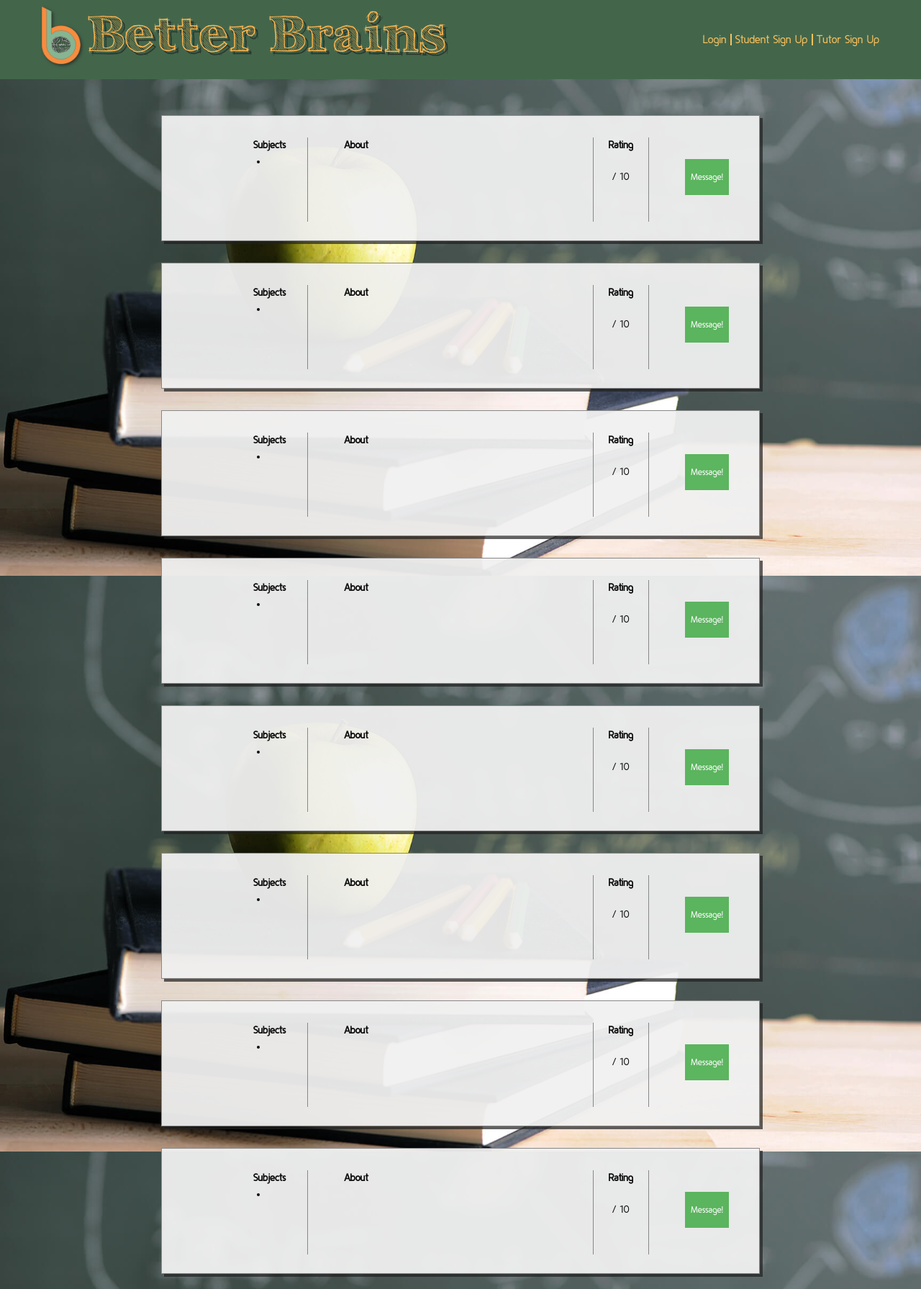
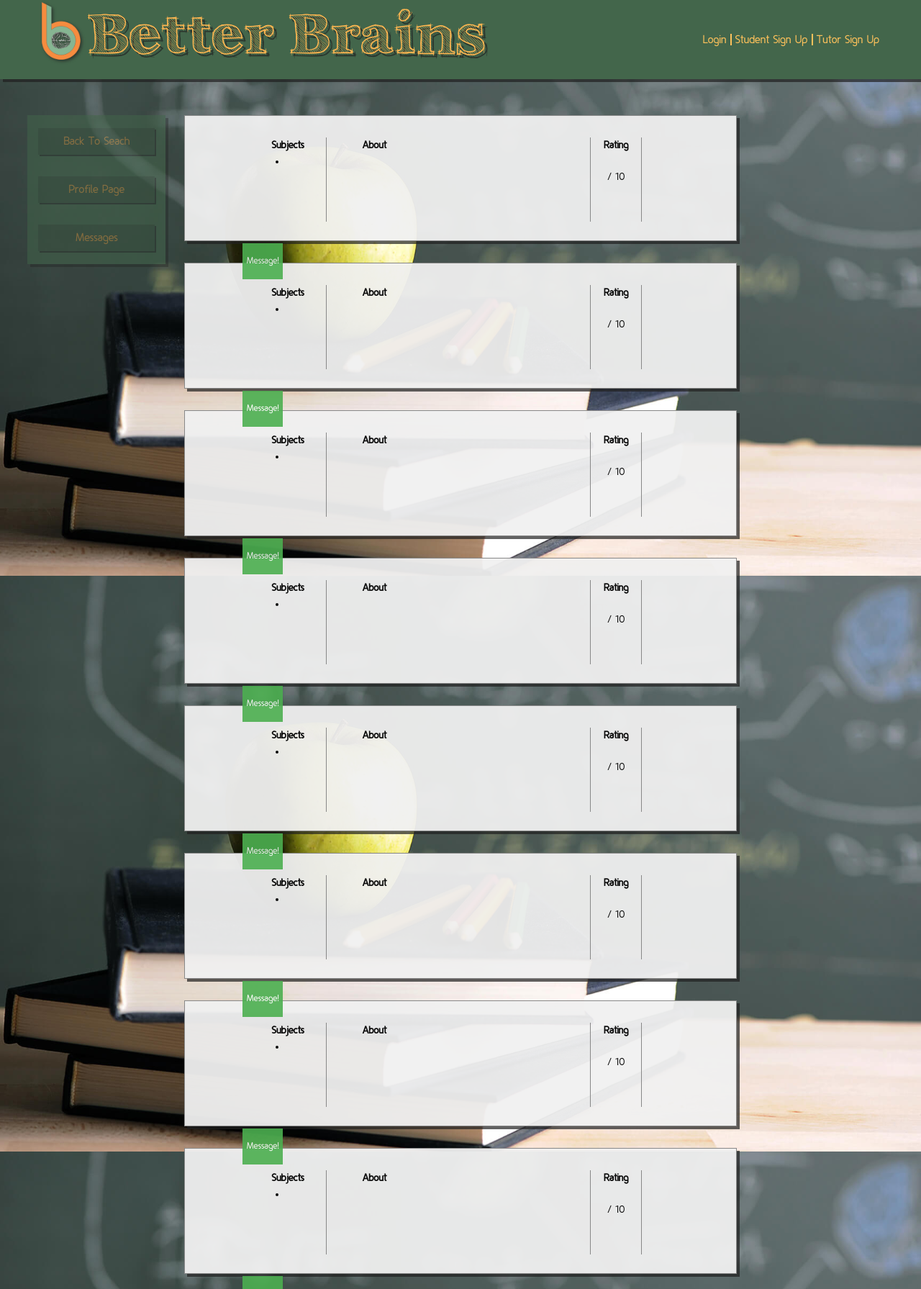
Before and after one commit to mel177/project-two, a Node server app: template views/results.handlebars in a window 1280 px wide. Shown: the top 1791 px of the page at 72% size. Run offline with Node 20, Linux system fonts and the light colour scheme; the template is opened without the code that fills it: values that come from a table or form of the project are taken from there, others are empty; tables that the repository leaves empty hold one stand-in row (values such as "Sample post"); some libraries are stand-ins or nearby versions.

Commit message:
added side links

```diff
--- a/public/styles/styles.css
+++ b/public/styles/styles.css
@@ -11,6 +11,7 @@
 .top-bar {
   background: #43664b;
   height: 110px;
+  box-shadow: 4px 4px #202020b4;
 }
 
 .top-bar-left {
@@ -29,7 +30,7 @@
 .title {
   color: #ffb751;
   font-family: 'Title';
-  font-size: 72px;
+  font-size: 500%;
   text-shadow: 4px 4px #202020b4;
 }
 
@@ -114,10 +115,43 @@
   margin-right: auto;
 }
 
+.sideBar {
+  position: fixed;
+  float: left;
+  padding: 15px;
+  margin-left: 3%;
+  text-align: center;
+  background: #43664b;
+  box-shadow: 4px 4px #202020b4;
+  height: auto;
+  width: 15%;
+  opacity: .5;
+}
+
+.sideBar:hover {
+  opacity: 1;
+}
+
+.sideLink {
+  display: block;
+  background: #2a3b2e62;
+  box-shadow: 2px 2px #202020b4;
+  padding: 4%;
+  color: #ce913c;
+  margin: 3px auto;
+}
+
+.sideLink:hover {
+  text-decoration: none;
+  color: #ce913c;
+  background: #64806b62;
+  box-shadow: none;
+}
+
 .tutor-card {
   background: #f1f1f1f1;
   padding: 30px;
-  width: 65%;
+  width: 60%;
   height: 175px;
   margin-left: auto;
   margin-right: auto;
--- a/views/partials/tutors/tutors-card.handlebars
+++ b/views/partials/tutors/tutors-card.handlebars
@@ -22,14 +22,14 @@
         <br>
         <p>{{this.ratings}} / 10</p>
     </div>
-    <button href="#" class="messageBtn" data-open="modal1">Message!</button>
-    <div id="messageModal" class="modal">
+    <button href="#" class="messageBtn" data-open="modal1" data-name="{{this.name}}">Message!</button>
+    <div class="messageModal modal">
         <div class="modal-content">
             <span class="close">&times;</span>
 
             <div class="messageContainer">
                 <br>
-                <b class="messageHead">Send message to {{this.name}}</b>
+                <b class="messageHead" id="head"> </b>
                 <hr id="messageHR">
                 <label for="message">
                     <b>Enter Message Below</b>
@@ -61,6 +61,9 @@
     for (i = 0; i < buttons.length; i++) {
         buttons[i].addEventListener('click', function () {
             message.style.display = "block";
+            var messageId = document.getElementById('head');
+
+            messageId.innerHTML = "Send message to " +
         }, false)
     }
 
--- a/views/results.handlebars
+++ b/views/results.handlebars
@@ -1,5 +1,14 @@
 <div class="cardContainer">
+    <div class="sideBar">
+        <a class="sideLink" href="">Back To Seach</a>
+        <br>
+        <a class="sideLink" href="">Profile Page</a>
+        <br>
+        <a class="sideLink" href="">Messages</a>
+    </div>
     <!-- Tutor cards will be displayed here -->
     {{#each tutor}} {{> tutors/tutors-card}} {{/each}}
 
+
+
 </div>
```
